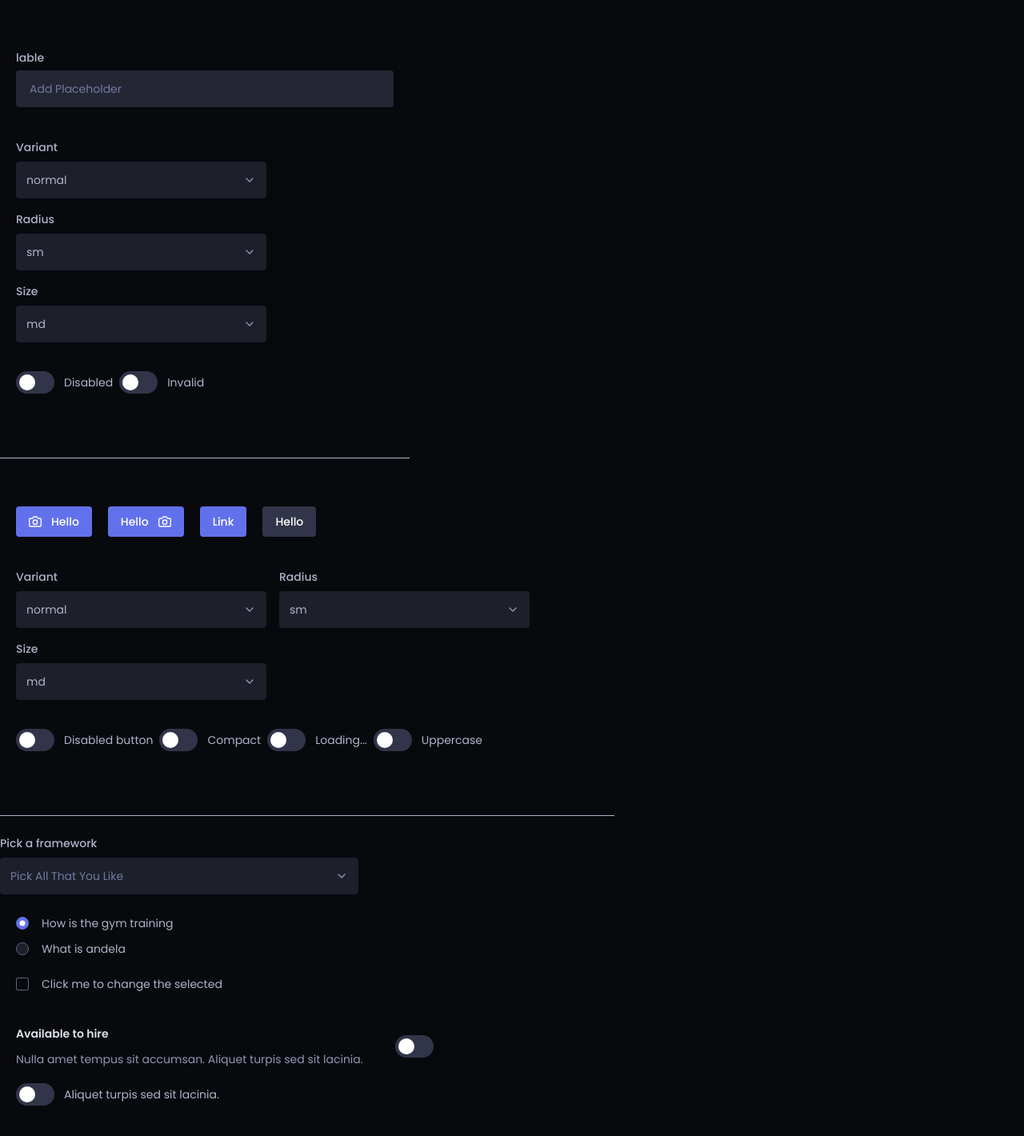
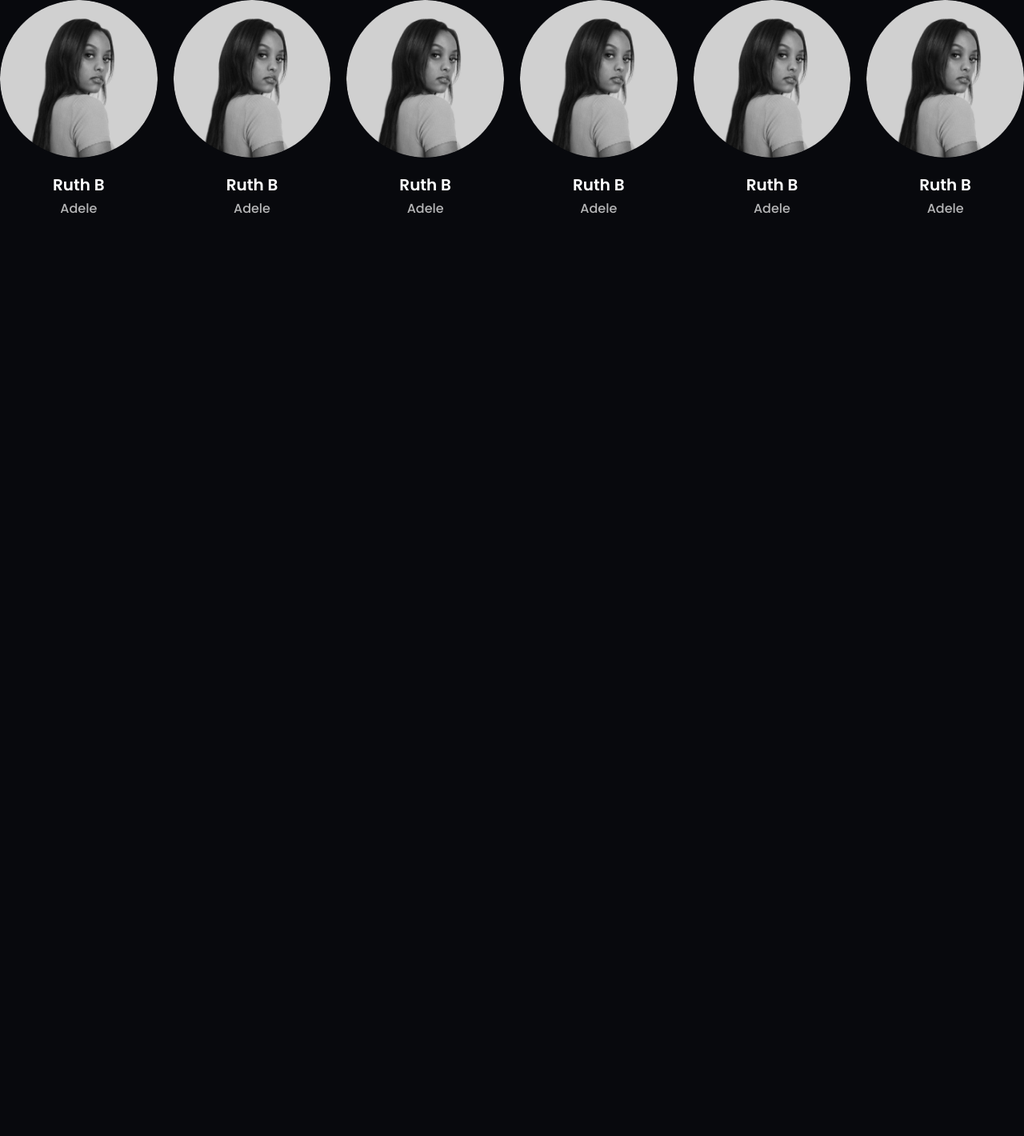
Before and after one commit to qonect-group/bundaset, a Next.js app in the folder site/: page / in a window 1280 px wide. Shown: the whole page at 80% size. After the commit the page ends 800 px from the top, so only its background shows below. Built offline with nearby package versions, Linux system fonts and the light colour scheme.

Commit message:
feat: add artists card

```diff
--- a/site/app/page.tsx
+++ b/site/app/page.tsx
@@ -1,209 +1,48 @@
 "use client";
-import Button from "@components/ui/Button";
-import { Camera } from "react-feather";
-import Input, { Rounded, Size, Variant } from "@components/ui/Input";
-import MultiSelect from "@components/ui/MultiSelect";
-import Select from "@components/ui/Select";
-import Switch from "@components/Switch";
-import Checkbox from "@components/ui/Checkbox";
-import Radio from "@components/ui/Radio";
-import React, { useState } from "react";
+import ArtistsCard from "@components/ui/ArtistsCard";
+import React from "react";
+import { Artists } from "mocks/artists";
+import "swiper/css";
+import { Swiper, SwiperSlide } from "swiper/react";
+import SwiperCore, { Mousewheel, Virtual } from "swiper";
 export default function Page() {
-  const [autoCompleteValue, setautoCompleteValue] = useState<string>();
-  const [multiValues, setmultiValues] = useState<any>([]);
-  const [checked, setchecked] = useState(false);
-  const [variantvalue, setVariantValue] = useState<Variant>("normal");
-  const [radiusValue, setRadiusValue] = useState<Rounded>("sm");
-  const [sizeValue, SetSizeValue] = useState<Size>("md");
-  const [isDisabledValue, setIsDisabledValue] = useState(false);
-  const [isInvalid, SetIsInvalidValue] = useState(false);
-  const [buttonVariant, setButtonVariant] = useState<any>("normal");
-  const [buttonSizeValue, setButtonSizeValue] = useState<Size>("md");
-  const [buttonRadiusValue, setButtonRadiusValue] = useState<Rounded>("sm");
-  const [isDisabledButton, setIsDisabledButton] = useState(false);
-  const [isCompact, setIsCompact] = useState(false);
-  const [isLoadingButton, setIsLoadingButton] = useState(false);
-  const [isUppercase, setIsUppercase] = useState(false);
+  SwiperCore.use([Mousewheel, Virtual]);
   return (
-    <div>
-      <div className="w-2/5 space-y-10 p-5 border-b  mt-10">
-        <Input
-          label="lable"
-          type="email"
-          rounded={radiusValue}
-          disabled={isDisabledValue}
-          invalid={isInvalid}
-          size={sizeValue}
-          variant={variantvalue}
-          errorMsg="*Description of the error"
-          placeholder="Add placeholder"
-        />
-        <div className="flex gap-4 flex-wrap">
-          <Select
-            creatable
-            onChange={setVariantValue}
-            value={variantvalue}
-            label="Variant"
-            placeholder="Input's Variant"
-            data={["normal", "fill", "outlined"]}
-          />
-          <Select
-            creatable
-            onChange={setRadiusValue}
-            value={radiusValue}
-            label="Radius"
-            placeholder="Input's Radius"
-            data={["sm", "md", "lg", "full", "none"]}
-          />
-          <Select
-            creatable
-            onChange={SetSizeValue}
-            value={sizeValue}
-            label="Size"
-            placeholder="Input's Size"
-            data={["sm", "md", "lg"]}
-          />
-          <div className="flex gap-2 my-auto">
-            <Switch
-              onChange={() => {
-                setIsDisabledValue(!isDisabledValue);
-              }}
-              label="Disabled"
-            />
-            <Switch
-              onChange={() => {
-                SetIsInvalidValue(!isInvalid);
-              }}
-              label="Invalid"
-            />
-          </div>
-        </div>
-        <div></div>
-      </div>
-      <div className="w-3/5 space-y-10 p-5 border-b  mt-10">
-        <div className="flex gap-5">
-          <Button LeftIcon={Camera}>Hello</Button>
-          <Button RightIcon={Camera}>Hello</Button>
-          <Button href="google.com" size="md">
-            Link
-          </Button>
-          <Button
-            variant={buttonVariant}
-            size={buttonSizeValue}
-            loading={isLoadingButton}
-            rounded={buttonRadiusValue}
-            compact={isCompact}
-            uppercase={isUppercase}
-            disabled={isDisabledButton}
-          >
-            Hello
-          </Button>
-        </div>
-        <div className="flex gap-4 flex-wrap">
-          <Select
-            creatable
-            onChange={setButtonVariant}
-            value={buttonVariant}
-            label="Variant"
-            placeholder="Button's Variant"
-            data={[
-              "normal",
-              "outlined",
-              "primary",
-              "danger",
-              "success",
-              "light",
-              "subtle",
-            ]}
-          />
-          <Select
-            creatable
-            onChange={setButtonRadiusValue}
-            value={buttonRadiusValue}
-            label="Radius"
-            placeholder="Button's Radius"
-            data={["sm", "md", "lg", "full", "none"]}
-          />
-          <Select
-            creatable
-            onChange={setButtonSizeValue}
-            value={buttonSizeValue}
-            label="Size"
-            placeholder="Button's Size"
-            data={["sm", "md", "lg"]}
-          />
-          <div className="flex gap-2 my-auto flex-wrap">
-            <Switch
-              onChange={() => {
-                setIsDisabledButton(!isDisabledButton);
-              }}
-              label="Disabled button"
-            />
-            <Switch
-              onChange={() => {
-                setIsCompact(!isCompact);
-              }}
-              label="Compact"
-            />
-            <Switch
-              onChange={() => {
-                setIsLoadingButton(!isLoadingButton);
-              }}
-              label="Loading..."
-            />
-            <Switch
-              onChange={() => {
-                setIsUppercase(!isUppercase);
-              }}
-              label="Uppercase"
-            />
-          </div>
-        </div>
-        <div></div>
-      </div>
-      <div className="my-6">
-        <MultiSelect
-          onChange={setmultiValues}
-          values={multiValues}
-          label="Pick a framework"
-          creatable
-          maxSelectedValues={2}
-          placeholder="Pick all that you like"
-          data={[
-            { value: "React", label: "React" },
-            { value: "Angular", label: "Angular" },
-            { value: "Svelte", label: "Svelte" },
-            { value: "Vue", label: "Vue" },
-          ]}
-        />
-      </div>
-      <div>
-        <div className="m-5">
-          <Radio
-            checked={true}
-            onChange={() => {}}
-            label="How is the gym training"
-          />
-          <Radio label="What is andela" onChange={() => {}} />
-        </div>
-        <div className="m-5">
-          <Checkbox
-            checked={checked}
-            onChange={() => {
-              setchecked(!checked);
-            }}
-            label="Click me to change the selected"
-          />
-        </div>
-        <div className="my-10 mx-5">
-          <Switch
-            onChange={() => {}}
-            title="Available to hire"
-            subTitle="Nulla amet tempus sit accumsan. Aliquet turpis sed sit lacinia."
-          />
-          <Switch onChange={() => {}} label="Aliquet turpis sed sit lacinia." />
-        </div>
-      </div>
+    <div className="max-w-7xl m-auto">
+      <Swiper
+        breakpoints={{
+          340: {
+            slidesPerView: 2.3,
+            spaceBetween: 10,
+          },
+          640: {
+            slidesPerView: 3,
+            spaceBetween: 10,
+          },
+          768: {
+            slidesPerView: 4,
+            spaceBetween: 25,
+          },
+          1024: {
+            slidesPerView: 6,
+            spaceBetween: 20,
+          },
+        }}
+        direction={"horizontal"}
+        mousewheel={{
+          forceToAxis: true,
+          sensitivity: -10,
+          thresholdDelta: 14,
+        }}
+      >
+        {Artists.map((value: any, key: number) => {
+          return (
+            <SwiperSlide key={key}>
+              <ArtistsCard {...value} />
+            </SwiperSlide>
+          );
+        })}
+      </Swiper>
     </div>
   );
 }
--- /dev/null
+++ b/site/components/ui/ArtistsCard.tsx
@@ -0,0 +1,17 @@
+import Image from "next/image";
+import React from "react";
+export default function ArtistsCard({ name, type, image }: any) {
+  return (
+    <div className="flex flex-col items-center">
+      <Image
+        src={image}
+        alt=""
+        width={220}
+        height={220}
+        className="rounded-full"
+      />
+      <h3 className="text-xl font-semibold text-white mt-5">{name}</h3>
+      <p className=" text-white text-opacity-70 font-medium mt-1">{type}</p>
+    </div>
+  );
+}
--- /dev/null
+++ b/site/mocks/artists.ts
@@ -0,0 +1,56 @@
+export const Artists:Array<{}> = [
+    {
+        id: 1,
+        name: "Ruth B",
+        type:"Adele",
+        image:"/assets/img/artist-1.png"
+    },
+    {
+        id: 2,
+        name: "Ruth B",
+        type:"Adele",
+        image:"/assets/img/artist-1.png"
+    },
+    {
+        id: 3,
+        name: "Ruth B",
+        type:"Adele",
+        image:"/assets/img/artist-1.png"
+    },
+    {
+        id: 4,
+        name: "Ruth B",
+        type:"Adele",
+        image:"/assets/img/artist-1.png"
+    },
+    {
+        id: 5,
+        name: "Ruth B",
+        type:"Adele",
+        image:"/assets/img/artist-1.png"
+    },
+    {
+        id: 6,
+        name: "Ruth B",
+        type:"Adele",
+        image:"/assets/img/artist-1.png"
+    },
+     {
+        id: 7,
+        name: "Ruth B",
+        type:"Adele",
+        image:"/assets/img/artist-1.png"
+    },
+    {
+        id: 8,
+        name: "Ruth B",
+        type:"Adele",
+        image:"/assets/img/artist-1.png"
+    },
+    {
+        id: 9,
+        name: "Ruth B",
+        type:"Adele",
+        image:"/assets/img/artist-1.png"
+    }
+]
--- a/site/package.json
+++ b/site/package.json
@@ -19,6 +19,7 @@
     "react": "18.2.0",
     "react-dom": "18.2.0",
     "react-feather": "^2.0.10",
+    "swiper": "^8.4.6",
     "typescript": "4.8.4"
   },
   "devDependencies": {
```
Also changed, not shown: site/public/assets/img/artist-1.png (added), 1 other file (tests, documents, lock files or other folders).
